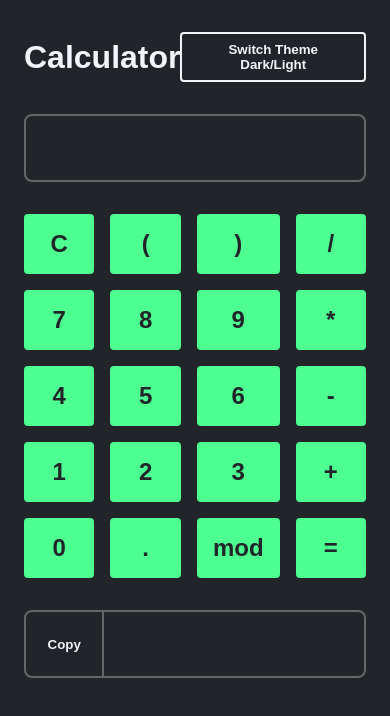
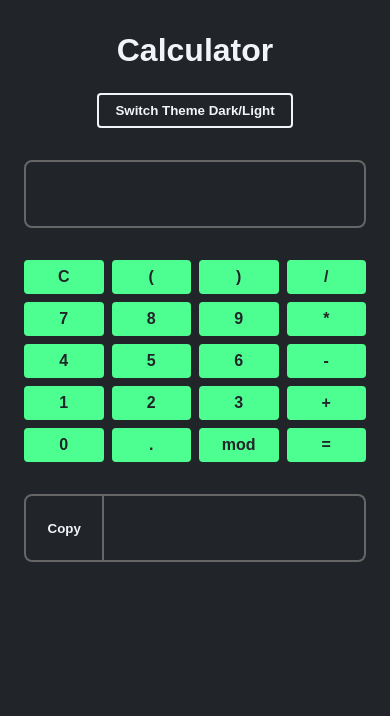
Before and after one commit to per0za/Calculator, a React (Create React App) app: page / in a window 390 px wide. Shown: the top 716 px of the page. Built offline with nearby package versions, Linux system fonts and the light colour scheme.

Commit message:
adjusting responsiveness of the page

```diff
--- a/src/components/ButtonContainer/index.css
+++ b/src/components/ButtonContainer/index.css
@@ -1,6 +1,6 @@
 #keys {
   display: grid;
-  grid-template-columns: 1fr 1fr 1fr 1fr;
+  grid-template-columns: minmax(0, 1fr) minmax(0, 1fr) minmax(0, 1fr) minmax(0, 1fr);
   gap: 1rem;
   margin: 2rem 0;
 }
@@ -15,3 +15,14 @@
 #keys button:hover {
   filter: brightness(0.8);
 }
+
+@media (max-width: 424.98px) {
+  #keys {
+    gap: 0.5rem;
+  }
+
+  #keys > button {
+    font-size: 1rem;
+    padding: 0.5rem;
+  }
+}
--- a/src/components/Header/index.css
+++ b/src/components/Header/index.css
@@ -1,3 +1,30 @@
 header {
   padding: 2rem 0;
+  display: flex;
 }
+
+#themeSwitcher {
+  background-color: var(--bg-color);
+  border: 0.125rem solid var(--font-color);
+  color: var(--font-color);
+  cursor: pointer;
+}
+
+#themeSwitcher:hover {
+  background-color: var(--font-color);
+  color: var(--bg-color);
+}
+
+@media (max-width: 424.98px) {
+  header {
+    flex-direction: column;
+  }
+
+  header > h1 {
+    text-align: center;
+  }
+
+  header > button {
+    margin-top: 1.5rem;
+  }
+}
--- a/src/components/Header/index.js
+++ b/src/components/Header/index.js
@@ -23,7 +23,7 @@ const Header = () => {
   };
 
   return (
-    <header className="flex align-center justify-between">
+    <header className="align-center justify-between">
       <h1>Calculator</h1>
       <Button id={"themeSwitcher"} value={"Switch Theme Dark/Light"} onClickFunction={themeSwitch}></Button>
     </header>
--- a/src/screens/CalcScreen/index.css
+++ b/src/screens/CalcScreen/index.css
@@ -24,36 +24,6 @@ body {
   background-color: var(--bg-color);
   color: var(--font-color);
   font-family: "Ubuntu", sans-serif;
-}
-
-#themeSwitcher {
-  background-color: var(--bg-color);
-  border: 0.125rem solid var(--font-color);
-  color: var(--font-color);
-  cursor: pointer;
-}
-
-#themeSwitcher:hover {
-  background-color: var(--font-color);
-  color: var(--bg-color);
-}
-
-#keys {
-  display: grid;
-  grid-template-columns: 1fr 1fr 1fr 1fr;
-  gap: 1rem;
-  margin: 2rem 0;
-}
-
-#keys button {
-  color: var(--bg-color);
-  cursor: pointer;
-  font-size: 1.5rem;
-  padding: 1rem;
-}
-
-#keys button:hover {
-  filter: brightness(0.8);
 }
 
 #result {
--- a/src/screens/CalcScreen/index.js
+++ b/src/screens/CalcScreen/index.js
@@ -23,7 +23,6 @@ const CalcScreen = () => {
 
     const fieldValue = inputValue + value;
     setInputValue(fieldValue);
-    console.log(value);
   };
 
   const calculate = () => {
```
Also changed, not shown: src/components/Button/index.css (line endings or trailing spaces).
